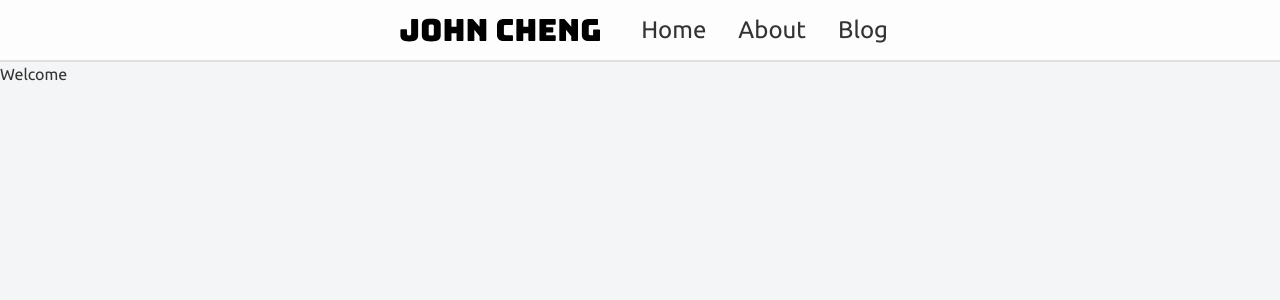
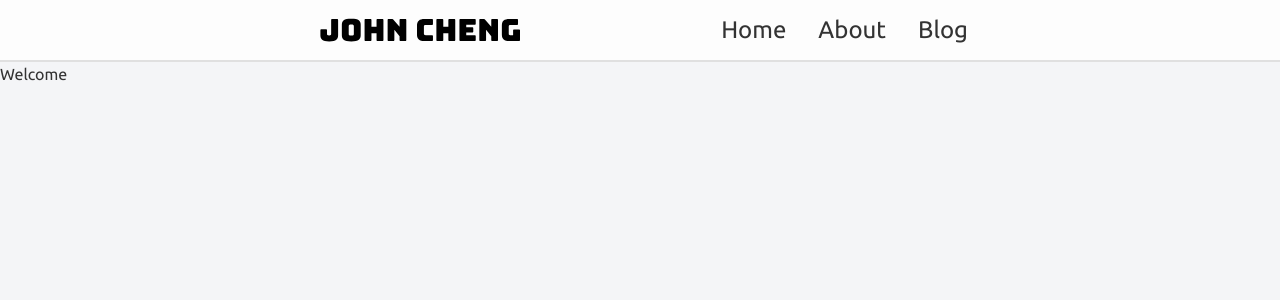
Before and after one commit to john-nhoj/johncheng, a Next.js app: page / in a window 1280 px wide. Shown: the top 300 px of the page. Built offline with nearby package versions, Linux system fonts and the light colour scheme.

Commit message:
Update x-axis padding for big screens

```diff
--- a/src/components/Header/Header.tsx
+++ b/src/components/Header/Header.tsx
@@ -32,7 +32,7 @@ export const Header = () => {
         'bg-white',
         'sm:px-20',
         'md:px-40',
-        'xl:px-96',
+        'xl:px-gutter',
         'flex',
         'flex-col',
         'md:flex-row',
--- a/tailwind.config.js
+++ b/tailwind.config.js
@@ -14,6 +14,11 @@ module.exports = {
     fontFamily: {
       ubuntu: ['Ubuntu', 'sans-serif'],
     },
+    extend: {
+      spacing: {
+        gutter: '19rem',
+      },
+    },
   },
   variants: {
     extend: {
```
